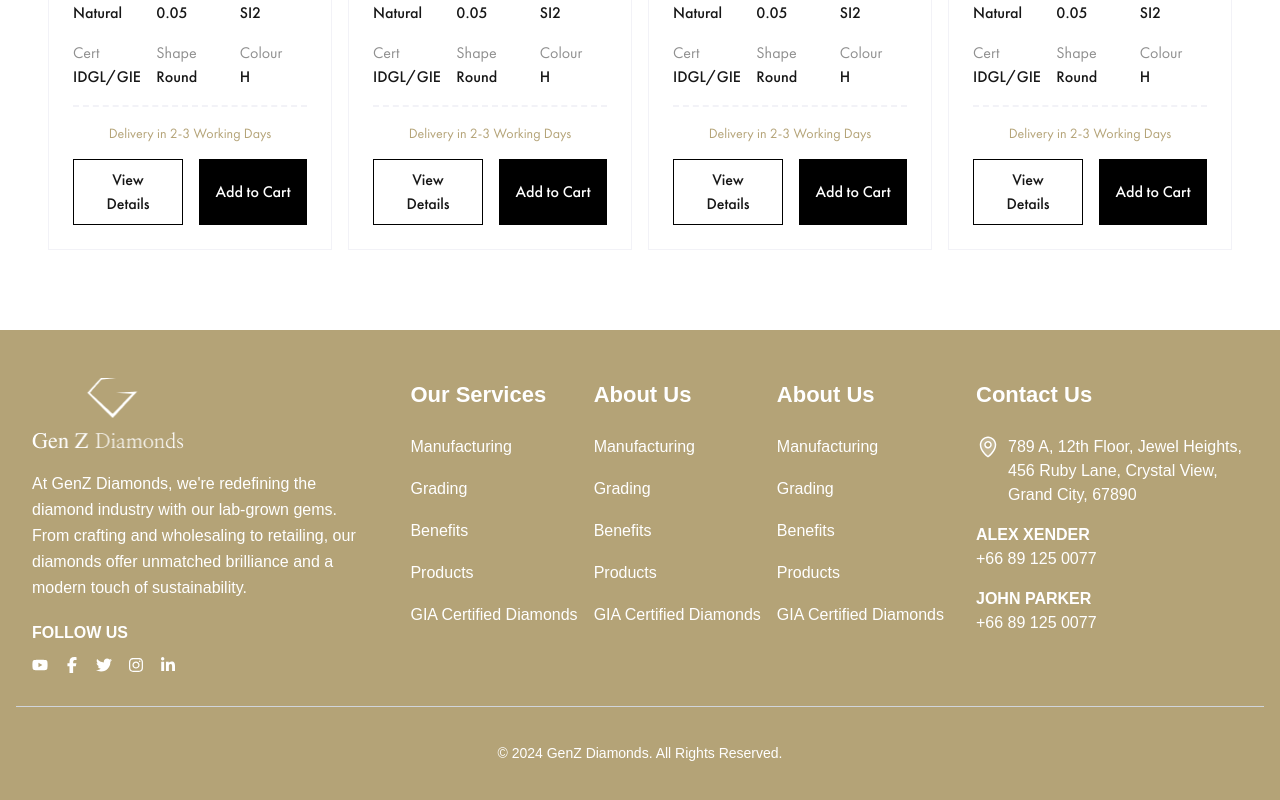
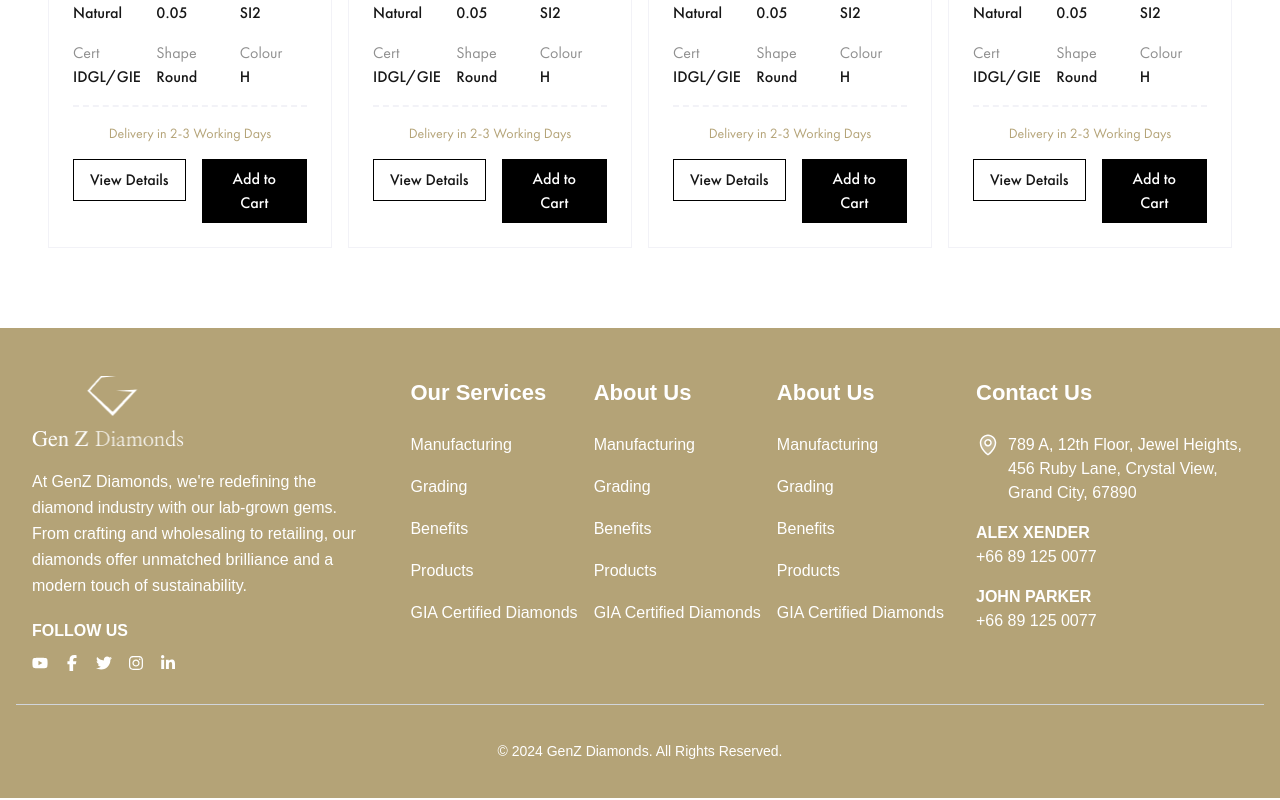
Before and after one commit to abhishekvithani2811/genz-diamonds, a Next.js app: page /product-detail-customize in a window 1280 px wide. Shown: the part 1899-2699 px from the top of the page. Built offline with nearby package versions, Linux system fonts and the light colour scheme.

Commit message:
fix width

```diff
--- a/app/_components/layout/globle-card/index.js
+++ b/app/_components/layout/globle-card/index.js
@@ -1,5 +1,6 @@
 import Image from "next/image";
 import Button from "../button";
+import Link from "next/link";
 
 function GlobleCard() {
 
@@ -69,7 +70,9 @@ function GlobleCard() {
                 </div>
                 <p className="flex justify-center items-center text-sm mb-4 font-futura-thin text-[#B4A377]">Delivery in 2-3 Working Days</p>
                 <div className="flex space-x-4">
-                    <Button className="flex-1">View Details</Button>
+                    <Link href="/product-detail-customize">
+                        <Button className="flex-1">View Details</Button>
+                    </Link>
                     <Button variant="primary" className="flex-1">Add to Cart</Button>
                 </div>
             </div>
--- a/app/_components/layout/product-card/index.js
+++ b/app/_components/layout/product-card/index.js
@@ -1,4 +1,5 @@
 // src/components/ProductCard.js
+import Link from 'next/link';
 import React from 'react';
 
 const ProductCard = ({ product }) => {
@@ -23,7 +24,10 @@ const ProductCard = ({ product }) => {
                 </ul>
             </div>
             <div className="flex justify-between mt-4">
-                <button className="px-4 py-2 bg-gray-200 text-gray-700 rounded-lg">View Details</button>
+                <Link href="/product-detail-customize">
+                    <button className="px-4 py-2 bg-gray-200 text-gray-700 rounded-lg">View Details</button>
+                </Link>
+
                 <button className="px-4 py-2 bg-black text-white rounded-lg">Add to Cart</button>
             </div>
         </div>
```
